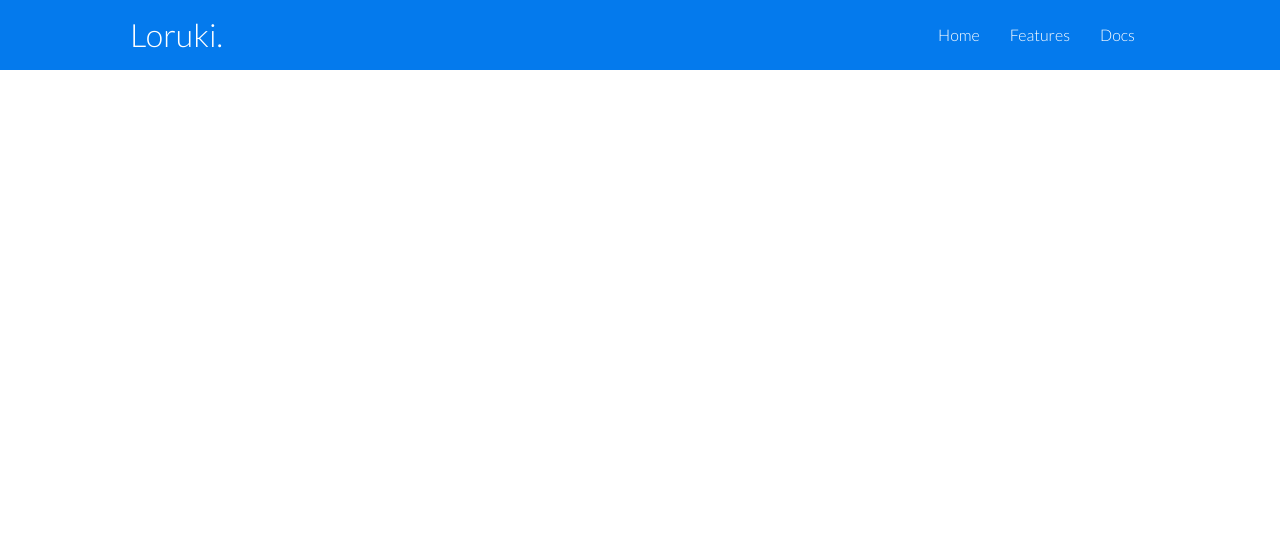
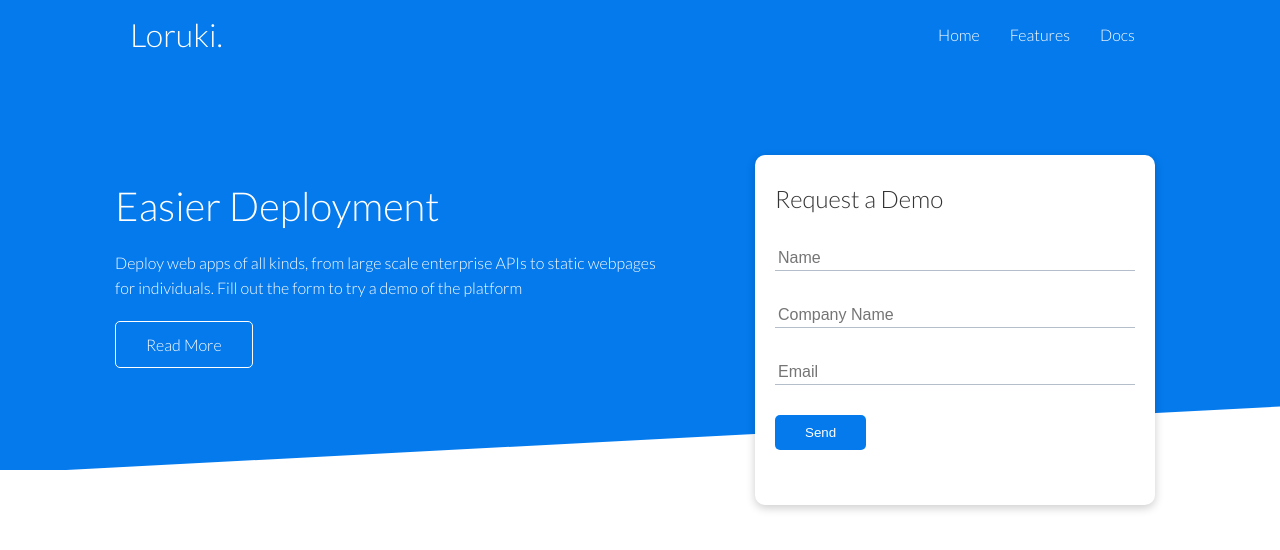
Before and after one commit to Mynameisyomi/webtutorial, a plain HTML site: page Index.html in a window 1280 px wide. Drawn offline with Linux system fonts and the light colour scheme.

Commit message:
showcase

```diff
--- a/Index.html
+++ b/Index.html
@@ -24,6 +24,33 @@
 			</ul>
 		</div>
 	</div>
+
+	<!--showcase-->
+	<div class="showcase">
+		<div class="container grid">
+			<div class="showcase-text">
+				<h1>Easier Deployment</H1>
+				<p>Deploy web apps of all kinds, from large scale enterprise APIs to static webpages for individuals. Fill out the form to try a demo of the platform</p>
+				<a href="features.html" class="btn btn-outline">Read More</a>
+			</div>
+			<div class="showcase-form card">
+				<h2>Request a Demo</h2>
+			 	<form>
+					 <div class="form-control">
+						<input type="text" name="name" placeholder="Name" required>
+					 </div>
+					 <div class="form-control">
+						<input type="text" name="company" placeholder="Company Name" required>
+					 </div>
+					 <div class="form-control">
+						<input type="email" name="email" placeholder="Email" required>
+					 </div>
+					 <input type="submit" value="Send" class="btn btn-primary">
+				</form>
+
+			</div>
+		</div>
+	</div>
 </body>
 
 </html>
--- a/Style.css
+++ b/Style.css
@@ -13,8 +13,7 @@ body{
     color: #333;
     line-height: 1.6;
 }
-li{
-    list-style-type: none;
+li {list-style-type: none;
 }
 a{
     text-decoration: none;
@@ -38,6 +37,76 @@ background-color: var(--primary-color);
 color: #fff;
 height: 70px;
 }
+.navbar .flex{
+    justify-content: space-between;
+}
+.navbar ul{
+ display: flex;
+}
+.navbar a{
+    color: #fff;
+    padding: 10px;
+    margin: 0 5px;
+}
+.navbar a:hover{
+    border-bottom: #fff 1px solid;
+}
+
+/*showcase*/
+.showcase{
+    height: 400px;
+    background-color:var(--primary-color);
+    color: #fff;
+    position: relative;
+}
+.showcase h1{
+    font-size: 40px;
+}
+.showcase p{
+    margin: 20px 0;
+}
+.showcase .grid{
+    grid-template-columns: 55% 45%;
+    gap: 30px;
+    overflow: visible;
+}
+.showcase-form{
+    position: relative;
+    top: 60px;
+    height: 350px;
+    width: 400px;
+    padding: 40px;
+    z-index: 100;
+    justify-self: flex-end;
+}
+.showcase-form .form-control{
+    margin: 30px 0;
+}
+.showcase-form input[type="text"],
+.showcase-form input[type="email"]{
+    border: 0;
+    border-bottom: 1px solid #b4becb;
+    width: 100%;
+    padding: 3px;
+    font-size: 16px;
+}
+.showcase-form input:focus{
+    outline: none;
+}
+.showcase::before,
+.shocase::after{
+    content: '';
+    position: absolute;
+    height: 100px;
+    bottom: -70px;
+    right:0;
+    left:0;
+    background-color: #fff;
+    transform: skewY(-3deg);
+    -webkit-transform: skewY(-3deg);
+    -moz-transform: skewY(-3deg);
+    -ms-transform: skewY(-3deg);
+}
 
 /*utilities*/
 .container{
@@ -52,17 +121,35 @@ height: 70px;
     align-items: center;
     height: 100%;
 }
-.navbar .flex{
-    justify-content: space-between;
+.grid{
+    display: grid;
+    grid-template-columns: 50% 50%;
+    gap: 20px;
+    justify-content: center;
+    align-items: center;
+    height: 100%;
 }
-.navbar ul{
-display: flex;
+.btn{
+    display: inline-block;
+    padding: 10px 30px;
+    cursor:pointer;
+    background-color: var(--primary-color);
+    border: none;
+    color: #fff;
+    border-radius: 5px;
 }
-.navbar a{
-    color: #fff;
-    padding: 10px;
-    margin: 0 5px;
+.btn-outline{
+    border: 1px solid #fff;
+    background-color: transparent;
 }
-.navbar a:hover{
-    border-bottom: #fff 1px solid;
+.btn:hover{
+    transform: scale(0.98);
 }
+.card{
+background-color: #fff;
+color: #333;
+border-radius: 10px;
+margin: 10px;
+padding: 20px;
+box-shadow: 0 3px 10px rgba(0,0,0,0.2);
+}
```
